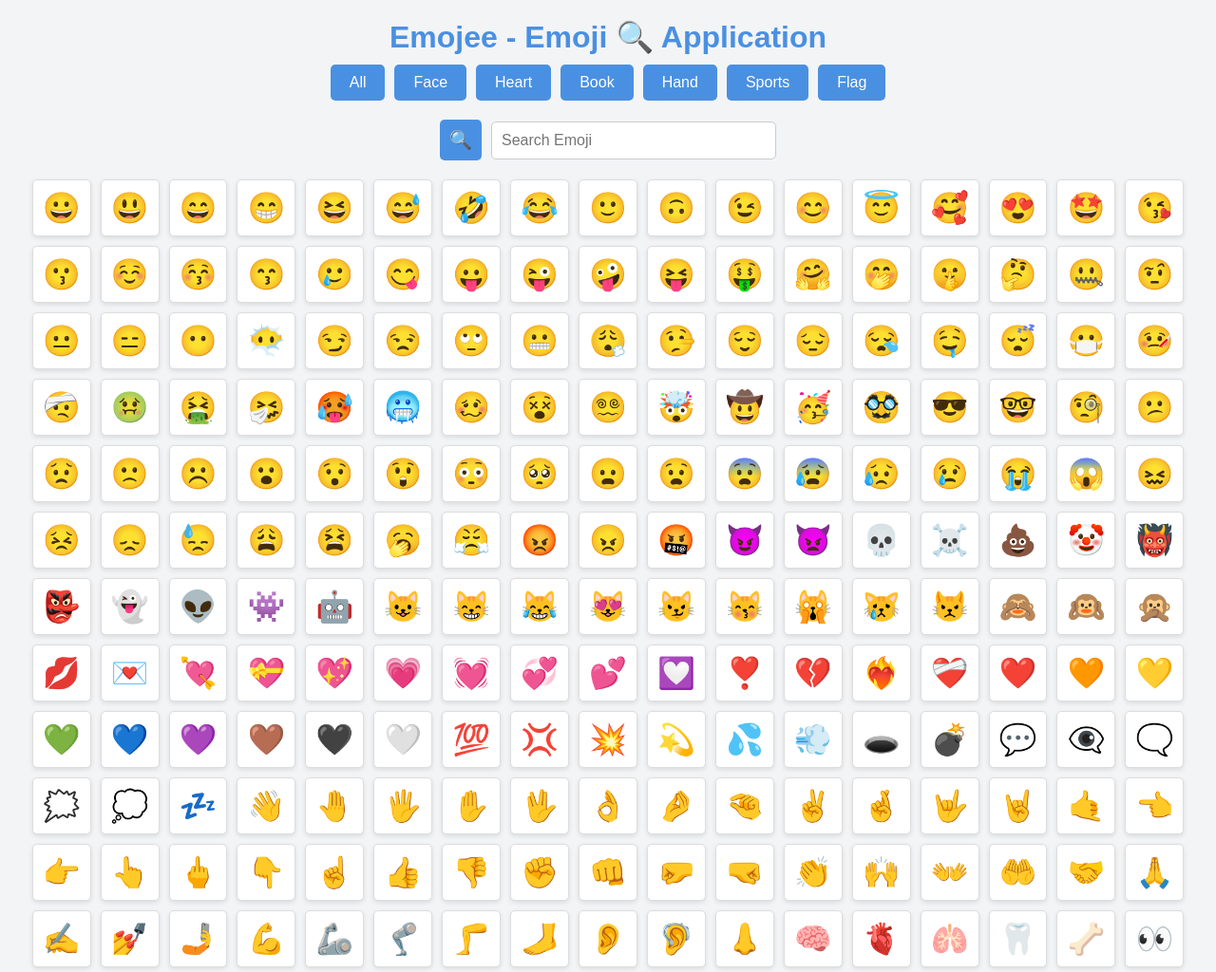
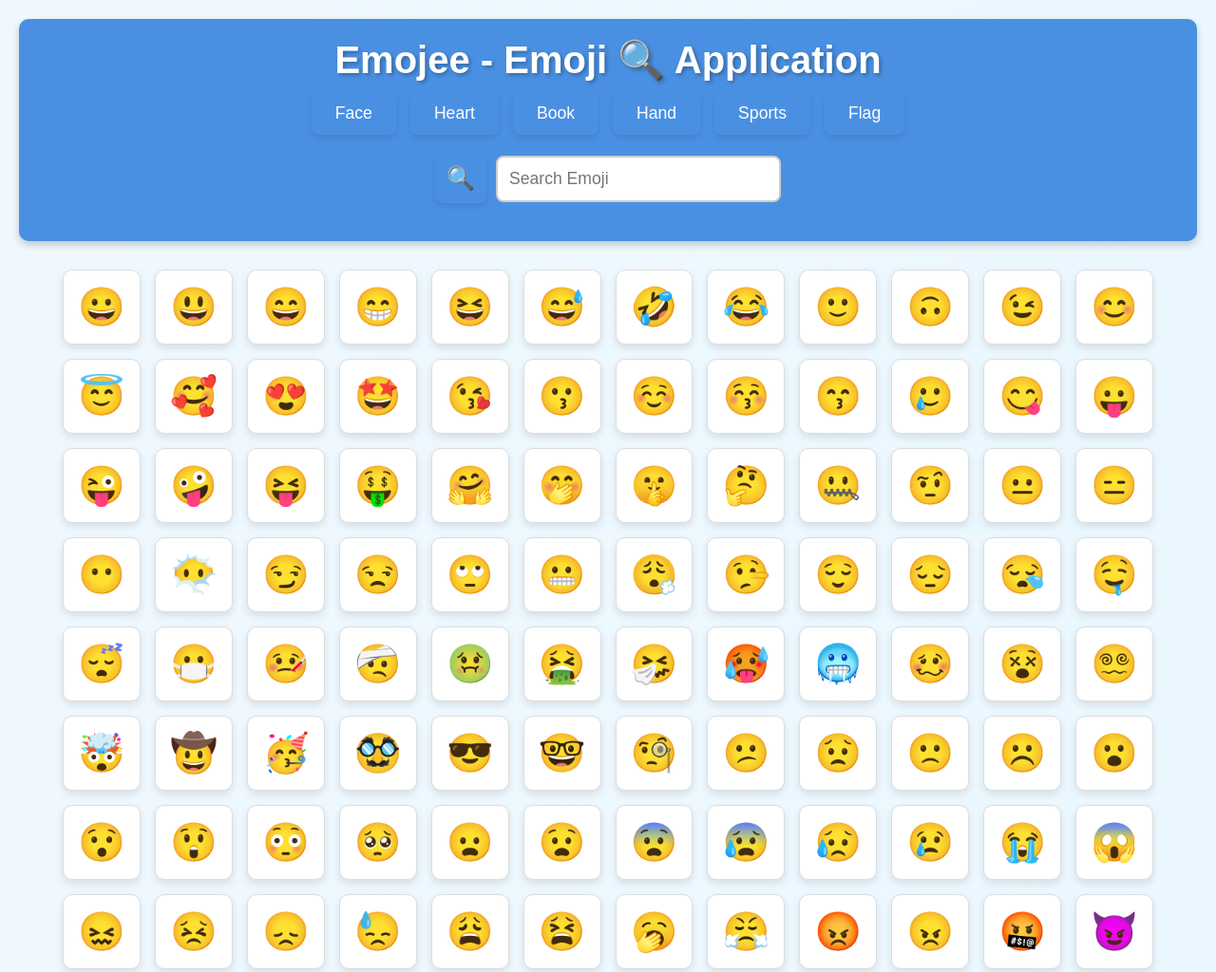
Before and after one commit to Namiranish/Emoji-Project, a plain HTML site: page index.html in a window 1280 px wide. Shown: the top 1024 px of the page at 95% size. Drawn offline with Linux system fonts and the light colour scheme.

Commit message:
completed the project

```diff
--- a/index.html
+++ b/index.html
@@ -10,8 +10,7 @@
     <header>
     <h1>Emojee - Emoji 🔍 Application</h1>
         <div class="buttons">
-            <button id="all">All</button>
-            <button id="all">Face</button>
+            <button >Face</button>
             <button>Heart</button>
             <button>Book</button>
             <button>Hand</button>
--- a/script.js
+++ b/script.js
@@ -1,26 +1,35 @@
 const search = document.getElementById('search');
 const emojiContainer = document.getElementById('emojiContainer');
 const btn = document.getElementById('btn');
+const buttons = document.querySelectorAll('.buttons button');
 
-window.addEventListener('load',()=>{
-    emojiList.forEach((ele)=>{
-        let p = document.createElement('p');
-        p.innerText = ele.emoji
-        // console.log(emojiContainer.innerText);
-        emojiContainer.append(p)
+// Function to display emojis based on a filter
+function displayEmojis(filter = "") {
+    emojiContainer.innerText = ""; // Clear the container
+    emojiList.forEach((ele) => {
+        if (filter === "" || ele.category === filter || ele.description.includes(filter)) {
+            let p = document.createElement('p');
+            p.innerText = ele.emoji;
+            emojiContainer.append(p);
+        }
+    });
+}
+
+// Load all emojis on window load
+window.addEventListener('load', () => {
+    displayEmojis();
+});
+
+// Search button functionality
+btn.addEventListener('click', () => {
+    let inputValue = search.value.toLowerCase();
+    displayEmojis(inputValue);
+});
+
+// Add click event listeners to category buttons
+buttons.forEach((button) => {
+    button.addEventListener('click', () => {
+        const category = button.textContent.toLowerCase(); // Get category name from button text
+        displayEmojis(category);
     });
 });
-
-btn.addEventListener('click',()=>{
-    let inputValue = search.value.toLowerCase();
-    // console.log(inputValue);
-    emojiContainer.innerText = ""
-    emojiList.forEach((ele)=>{
-        if(ele.description.includes(inputValue)){
-            let filteredEmoji = document.createElement('p');
-            filteredEmoji.innerText = ele.emoji
-            emojiContainer.append(filteredEmoji)
-            console.log(emojiContainer.innerText);
-        }
-    });
-})
--- a/style.css
+++ b/style.css
@@ -5,27 +5,35 @@
 }
 
 body {
-    font-family: Arial, sans-serif;
-    background-color: #f3f4f6;
+    font-family: 'Poppins', Arial, sans-serif;
+    background: linear-gradient(to bottom right, #f0f8ff, #e6f7ff);
     color: #333;
     text-align: center;
     padding: 20px;
 }
 
 header {
-    margin-bottom: 20px;
+    margin-bottom: 30px;
+    background: #4a90e2;
+    color: #fff;
+    padding: 20px;
+    border-radius: 10px;
+    box-shadow: 0 4px 8px rgba(0, 0, 0, 0.2);
+    animation: fadeInDown 1s ease-in-out;
 }
 
 h1 {
-    font-size: 2rem;
+    font-size: 2.5rem;
     margin-bottom: 10px;
-    color: #4a90e2;
+    font-weight: bold;
+    text-shadow: 2px 2px 4px rgba(0, 0, 0, 0.3);
 }
 
 .buttons {
     display: flex;
+    flex-wrap: wrap;
     justify-content: center;
-    gap: 10px;
+    gap: 15px;
     margin-bottom: 20px;
 }
 
@@ -33,15 +41,23 @@ button {
     background-color: #4a90e2;
     color: #fff;
     border: none;
-    padding: 10px 20px;
-    border-radius: 5px;
-    font-size: 1rem;
+    padding: 12px 25px;
+    border-radius: 8px;
+    font-size: 1.1rem;
     cursor: pointer;
-    transition: background-color 0.3s ease;
+    transition: all 0.3s ease;
+    box-shadow: 0 3px 6px rgba(0, 0, 0, 0.1);
 }
 
 button:hover {
-    background-color: #357ab8;
+    background: linear-gradient(to right, #357ab8, #4a90e2);
+    transform: scale(1.1);
+    box-shadow: 0 6px 12px rgba(0, 0, 0, 0.3);
+}
+
+button:active {
+    transform: scale(0.95);
+    box-shadow: inset 0 3px 6px rgba(0, 0, 0, 0.2);
 }
 
 .searching {
@@ -50,47 +66,92 @@ button:hover {
     justify-content: center;
     align-items: center;
     gap: 10px;
+    flex-wrap: wrap;
 }
 
 #search {
     width: 300px;
-    padding: 10px;
-    border: 1px solid #ccc;
-    border-radius: 5px;
-    font-size: 1rem;
+    padding: 12px;
+    border: 2px solid #ccc;
+    border-radius: 8px;
+    font-size: 1.1rem;
+    transition: border-color 0.3s ease;
+    outline: none;
+}
+
+#search:focus {
+    border-color: #4a90e2;
+    box-shadow: 0 0 8px rgba(74, 144, 226, 0.5);
 }
 
 #btn {
     background-color: #4a90e2;
     color: #fff;
     border: none;
-    padding: 10px;
-    border-radius: 5px;
+    padding: 12px;
+    border-radius: 8px;
     cursor: pointer;
-    font-size: 1.2rem;
+    font-size: 1.5rem;
+    transition: all 0.3s ease;
+    box-shadow: 0 3px 6px rgba(0, 0, 0, 0.1);
 }
 
 #btn:hover {
-    background-color: #357ab8;
+    background: linear-gradient(to right, #357ab8, #4a90e2);
+    transform: rotate(15deg);
+    box-shadow: 0 6px 12px rgba(0, 0, 0, 0.3);
 }
 
 #emojiContainer {
     display: flex;
     flex-wrap: wrap;
     justify-content: center;
-    gap: 10px;
+    gap: 15px;
+    margin-top: 20px;
 }
 
 #emojiContainer p {
-    font-size: 2rem;
-    padding: 10px;
+    font-size: 2.5rem;
+    padding: 15px;
     background: #fff;
     border: 1px solid #ddd;
-    border-radius: 5px;
-    box-shadow: 0 2px 5px rgba(0, 0, 0, 0.1);
-    transition: transform 0.2s ease;
+    border-radius: 10px;
+    box-shadow: 0 4px 8px rgba(0, 0, 0, 0.1);
+    transition: all 0.3s ease;
+    transform: scale(1);
 }
 
 #emojiContainer p:hover {
-    transform: scale(1.1);
+    transform: scale(1.2) rotate(10deg);
+    background: #4a90e2;
+    color: #fff;
+    box-shadow: 0 6px 12px rgba(0, 0, 0, 0.2);
 }
+
+/* Animations */
+@keyframes fadeInDown {
+    from {
+        opacity: 0;
+        transform: translateY(-50px);
+    }
+    to {
+        opacity: 1;
+        transform: translateY(0);
+    }
+}
+
+/* Responsive Design */
+@media (max-width: 768px) {
+    #search {
+        width: 100%;
+    }
+
+    button {
+        padding: 10px 15px;
+        font-size: 1rem;
+    }
+
+    h1 {
+        font-size: 2rem;
+    }
+}
```
